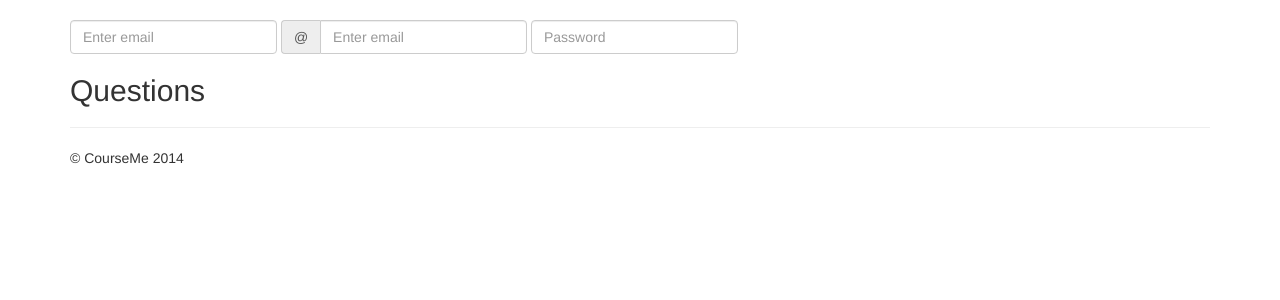
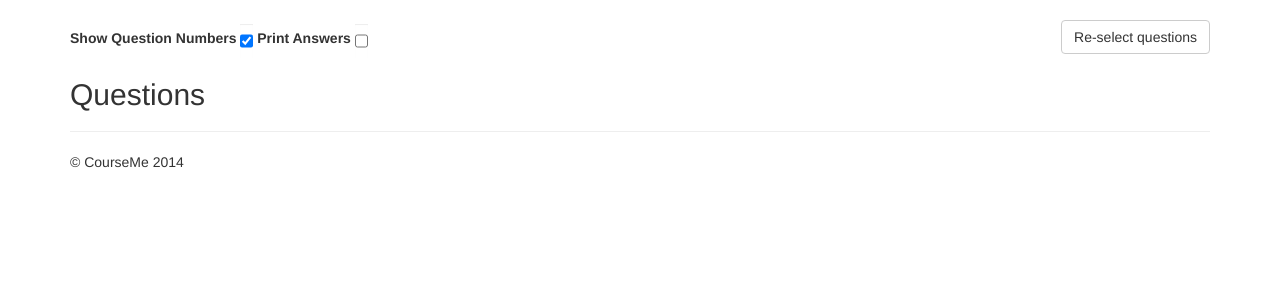
Before and after one commit to Dan-Gelderd/CourseMe, a Flask app: template courseme/templates/questions_print.html in a window 1280 px wide. Shown: the part 52-352 px from the top of the page. Run offline with Flask 2, Linux system fonts and the light colour scheme; the template is opened without the code that fills it, so the values that code supplies are empty; some libraries are stand-ins or nearby versions.

Commit message:
Starting to use angular in questions print screen

```diff
--- a/courseme/__init__.py
+++ b/courseme/__init__.py
@@ -3,10 +3,14 @@ from flask import Flask
 from flask.ext.sqlalchemy import SQLAlchemy
 from flask.ext.login import LoginManager
 from flask.ext.uploads import UploadSet, configure_uploads, patch_request_class
+from flask_restless import APIManager
 from config import basedir
 import md5      #DJG - depricated, explore hashlib or passlib or some password storing package
 from flask_util_js import FlaskUtilJs       #DJG - for stuff like url_for in javascript
 from flask.ext.triangle import Triangle
+from flask.ext import restful
+
+
 
 app = Flask(__name__)
 Triangle(app)
@@ -16,6 +20,8 @@ app.config.from_object('config')
 fujs = FlaskUtilJs(app)
 
 db = SQLAlchemy(app)
+
+api_manager = APIManager(app, flask_sqlalchemy_db=db)
 
 lm = LoginManager()
 lm.init_app(app)
--- a/courseme/templates/layout.html
+++ b/courseme/templates/layout.html
@@ -47,7 +47,7 @@
                 <span class="icon-bar"></span>
                 <span class="icon-bar"></span>
               </button>
-              <a class="navbar-brand" href={{ url_for('index') }}>CourseMe</a>
+              <a class="navbar-brand" href="{{ url_for('index') }}">CourseMe</a>
               <form class="navbar-form navbar-left" role="select">      <!-- DJG - Don't understand roles -->
                 <div class="form-group">
                   <select id="select_subject" type="combobox" class="form-control" placeholder="Choose a subject">
@@ -102,7 +102,7 @@
                     <li><a href="{{ url_for('profile', id=g.user.id) }}">Profile</a></li>
                     <li><a href="{{ url_for('messages') }}">Messages</a></li>
                     <li><a href="{{ url_for('objectives', profile_id=g.user.id) }}">Learning Objectives</a></li>
-                    <li><a href="{{ url_for("groups") }}">Groups</a></li>
+                    <li><a href="{{ url_for('groups') }}">Groups</a></li>
                     <li class="divider"></li>
                     <li role="presentation" class="dropdown-header">My Material</li>
                     {% for mod in [] %}   <!--g.user.modules_authored %}-->
@@ -171,7 +171,7 @@
         <!--<script src="//netdna.bootstrapcdn.com/bootstrap/3.1.1/js/bootstrap.min.js"></script>-->
         <script src="/static/lib/bootstrap/js/bootstrap.min.js"></script>
 
-        <script type "text/javascript" src="/static/lib/angular/angular.min.js"></script>
+
         <script src="/static/js/app.js"></script>
 
         <script src="/static/js/dynamic-list.js"></script>
--- a/courseme/templates/questions_print.html
+++ b/courseme/templates/questions_print.html
@@ -16,22 +16,19 @@ $(document).ready(function () {
 
 });
 </script>
-
+<div ng-app="app" ng-controller="AppCtrl as app">
 <div class="no-print">
 <form class="form-inline" role="form">
   <div class="form-group">
-    <label class="sr-only" for="exampleInputEmail2">Email address</label>
-    <input type="email" class="form-control" id="exampleInputEmail2" placeholder="Enter email">
+    <label for="show_numbers">Show Question Numbers</label>
+    <input class="form-control" id="show_numbers" ng-model="show_numbers" type="checkbox">
   </div>
   <div class="form-group">
-    <div class="input-group">
-      <div class="input-group-addon">@</div>
-      <input class="form-control" type="email" placeholder="Enter email">
-    </div>
+    <label for="show_answers">Print Answers</label>
+    <input class="form-control" id="show_answers" ng-model="show_answers" type="checkbox">
   </div>
-  <div class="form-group">
-    <label class="sr-only" for="exampleInputPassword2">Password</label>
-    <input type="password" class="form-control" id="exampleInputPassword2" placeholder="Password">
+  <div class="form-group pull-right">
+    <a href="{{url_for('questions')}}" class="btn btn-default pull-right" id="select_questions">Re-select questions</a>
   </div>
 </form>
 </div>
@@ -45,8 +42,36 @@ $(document).ready(function () {
         {{question.question | safe}}
         <span class="input-group-btn no-print"><button class="btn btn-link" type="button" onclick="$(this).closest('li').remove()">&times;</button></span>
     </li>
+    <li class="list-group-item question-list-print" ng-show="show_answers">
+        {{question.answer | safe}}
+    </li>
     {% endfor %}
 </ul>
+</div> <!--/angular app>-->
 
 
+<script type="text/javascript" src="/static/lib/angular/angular.min.js"></script>
+<script type='text/javascript'>
+var app = angular.module("app", []);
+
+app.controller("AppCtrl", function($scope){
+var app = this;
+
+$scope.show_numbers = true
+$scope.show_answers = false
+
+//$http.get("/api/story").success(function(data){
+//    app.stories = data.objects;
+//});
+
+//app.removeQuestion = function(){
+//    $http.post("/api/story", {title: "new story " + (1 + app.stories.length)})
+//        .success(function(data){
+//            app.stories.push(data);
+//        })
+//}
+
+});
+</script>
+
 {% endblock %}
--- a/courseme/views.py
+++ b/courseme/views.py
@@ -593,8 +593,7 @@ def voteclick(id):
 @app.route('/add-module-to-course/<int:module_id>/<int:course_id>')
 @login_required
 def add_module_to_course(module_id, course_id):
-    result = {}
-    result['savedsuccess'] = False
+    result = {'savedsuccess': False}
     if not g.user.subject:
         flash("You need to select what subject you are interested in")
         return redirect(url_for('index'))
@@ -660,8 +659,7 @@ def course_enroll(course_id):
 @app.route('/delete_module/<int:id>')
 @login_required
 def delete_module(id):
-    result = {}
-    result['savedsuccess'] = False
+    result = {'savedsuccess': False}
     module = Module.query.get(id)
 
     if module:
@@ -669,7 +667,7 @@ def delete_module(id):
             module.delete()
             result['savedsuccess'] = True
         else:
-            flash("You are not authorised to delete this " + course.material_type)
+            flash("You are not authorised to delete this " + module.material_type)
     else:
         flash('No Module identified with id ' + id)
 
--- a/requirements.txt
+++ b/requirements.txt
@@ -1,3 +1,4 @@
+flask_util_js
 # run pip install -r requirements.txt from command line
 livereload
 tornado
@@ -17,3 +18,5 @@ flask-wtf
 markupsafe
 migrate
 flask-triangle
+Flask-RESTful
+WTForms-Alchemy
```
Also changed, not shown: courseme/models.py (+26 -22 lines), courseme/templates/questions.html (+53 -9 lines).
